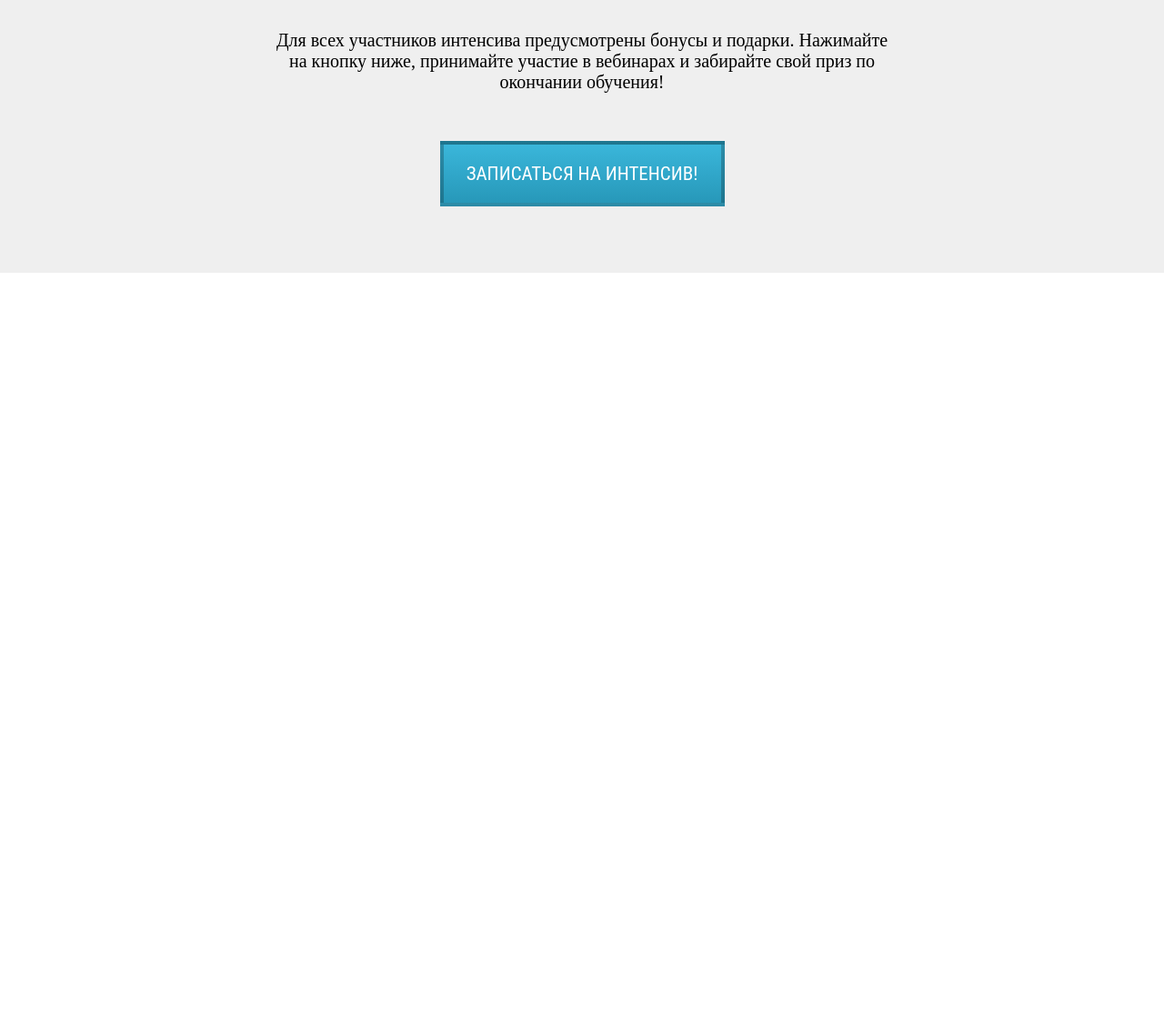
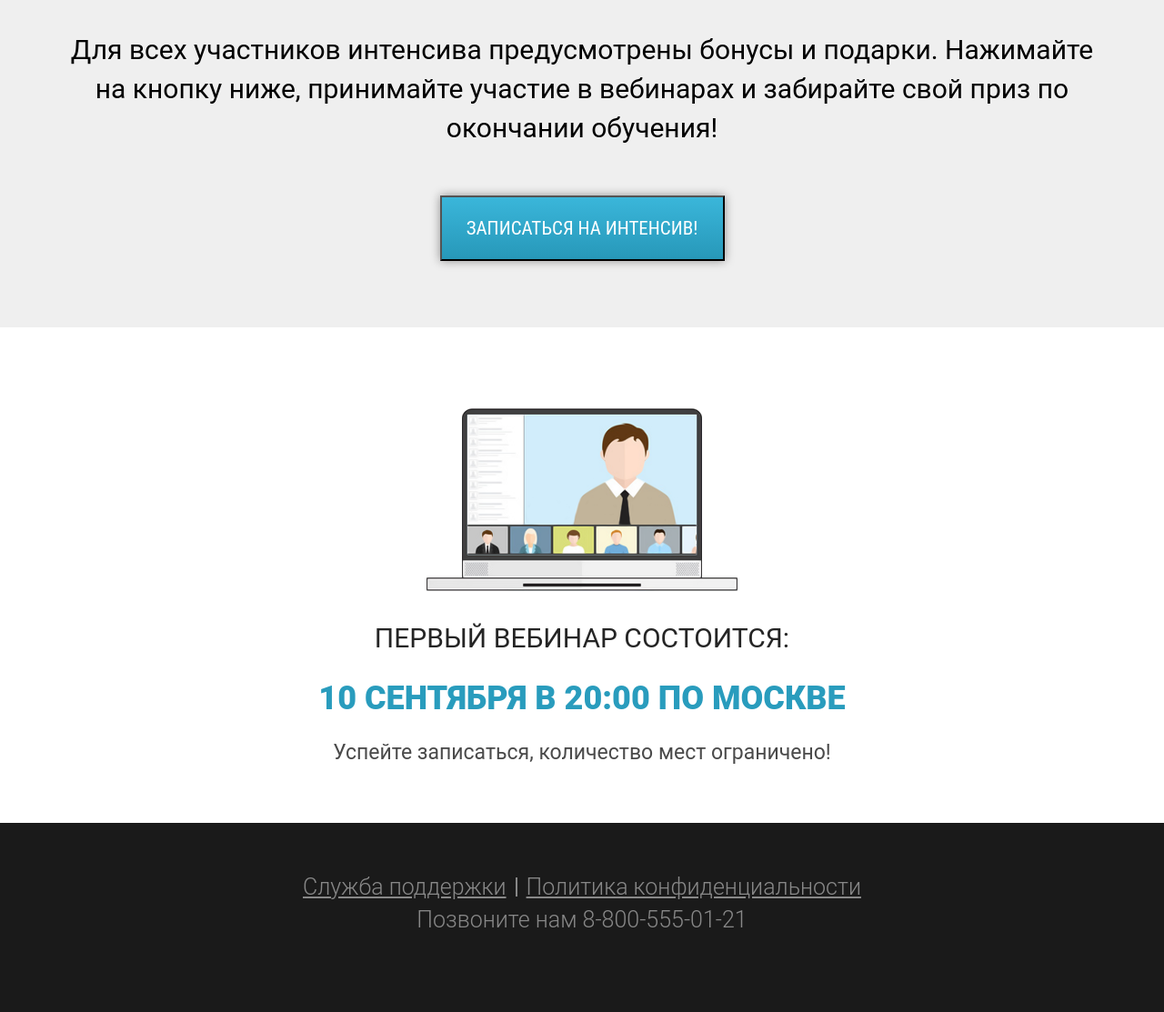
Before and after one commit to exleonardo/Test, a plain HTML site: page src/index.html in a window 1280 px wide. Shown: the part 2761-3874 px from the top of the page at 91% size. Before the commit the page ends 3061 px from the top, so only its background shows below. Drawn offline with Linux system fonts and the light colour scheme.

Commit message:
оформление футера

```diff
--- a/src/css/style.css
+++ b/src/css/style.css
@@ -265,21 +265,23 @@ h2.title {
 .gift .gift_text {
   text-align: center;
   margin: 42px 0 53px 0;
-  font-size: 20px;
+  font-family: "Roboto";
+  font-style: normal;
+  font-weight: 400;
+  font-size: 30px;
+  line-height: 43px;
 }
 
 .gift .gift_btn {
+  height: 72px;
+  width: 313px;
   margin-top: 73px;
   margin: 0 auto;
   display: block;
   text-align: center;
-
-  border: 4px solid rgba(0, 0, 0, 0.23);
-  background-image: linear-gradient(to top, #2798b9 0%, #3ab6da 100%);
-  box-shadow: inset 0 0 0 rgba(0, 0, 0, 0.18);
-  height: 72px;
+  background: linear-gradient(0deg, #2798b9 0%, #3ab6da 100%);
+  box-shadow: 0px 0px 10px rgba(0, 0, 0, 0.4);
   width: 313px;
-
   text-transform: uppercase;
   color: #fff;
   font-family: "Roboto Condensed";
@@ -289,3 +291,91 @@ h2.title {
   cursor: pointer;
   outline: none;
 }
+.webinar {
+  padding-bottom: 64px;
+}
+.webinar .webinar_header {
+  color: #299cbd;
+  font-family: "Roboto - Black";
+  text-transform: uppercase;
+  font-family: "Roboto";
+  font-style: normal;
+  font-weight: 900;
+  font-size: 36px;
+  margin-top: 30px;
+  display: flex;
+  justify-content: center;
+  align-items: center;
+}
+.webinar .webinar_first {
+  display: flex;
+  justify-content: center;
+  align-items: center;
+  margin-top: 37px;
+
+  font-family: "Roboto";
+  font-style: normal;
+  font-weight: 400;
+  font-size: 30px;
+  line-height: 30px;
+
+  text-transform: uppercase;
+  color: #252525;
+}
+.webinar .webinar_img {
+  display: block;
+  margin: 0 auto;
+  margin-top: 89px;
+}
+
+.webinar .webinar_text {
+  margin-top: 25px;
+  font-family: "Roboto";
+  font-style: normal;
+  font-weight: 400;
+  font-size: 23px;
+  display: flex;
+  justify-content: center;
+  align-items: center;
+  text-align: center;
+
+  color: #4a4a4a;
+}
+
+.footer {
+  min-height: 208px;
+  background-color: #1a1a1a;
+  padding: 60px 0 70px 0;
+}
+
+.footer .footer_descr {
+  display: flex;
+  justify-content: center;
+  align-items: center;
+}
+.footer .footer_link {
+  font-family: "Roboto";
+  font-style: normal;
+  font-weight: 300;
+  font-size: 25px;
+  line-height: 21px;
+  color: #888888;
+  padding-right: 10px;
+  padding-left: 10px;
+}
+
+.footer .footer_descr .vertical_border {
+  border-right: 2px solid #888888;
+}
+.footer .footer_text {
+  font-family: "Roboto";
+  font-style: normal;
+  font-weight: 300;
+  font-size: 25px;
+  line-height: 21px;
+  display: flex;
+  justify-content: center;
+  align-items: center;
+  color: #888888;
+  margin-top: 15px;
+}
--- a/src/index.html
+++ b/src/index.html
@@ -144,5 +144,22 @@
         <button class="gift_btn">Записаться на интенсив!</button>
       </div>
     </section>
+    <section class="webinar">
+      <div class="container">
+        <img src="icons/computer.png" alt="comp" class="webinar_img" />
+        <div class="webinar_first">Первый вебинар состоится:</div>
+        <h2 class="webinar_header">10 сентября в 20:00 по Москве</h2>
+        <div class="webinar_text">Успейте записаться, количество мест ограничено!</div>
+      </div>
+    </section>
+    <footer class="footer">
+      <div class="container">
+        <div class="footer_descr">
+          <a href="#" class="footer_link vertical_border">Служба поддержки </a>
+          <a href="#" class="footer_link">Политика конфиденциальности</a>
+        </div>
+        <div class="footer_text">Позвоните нам 8-800-555-01-21</div>
+      </div>
+    </footer>
   </body>
 </html>
```
Also changed, not shown: src/icons/computer.png (added).
